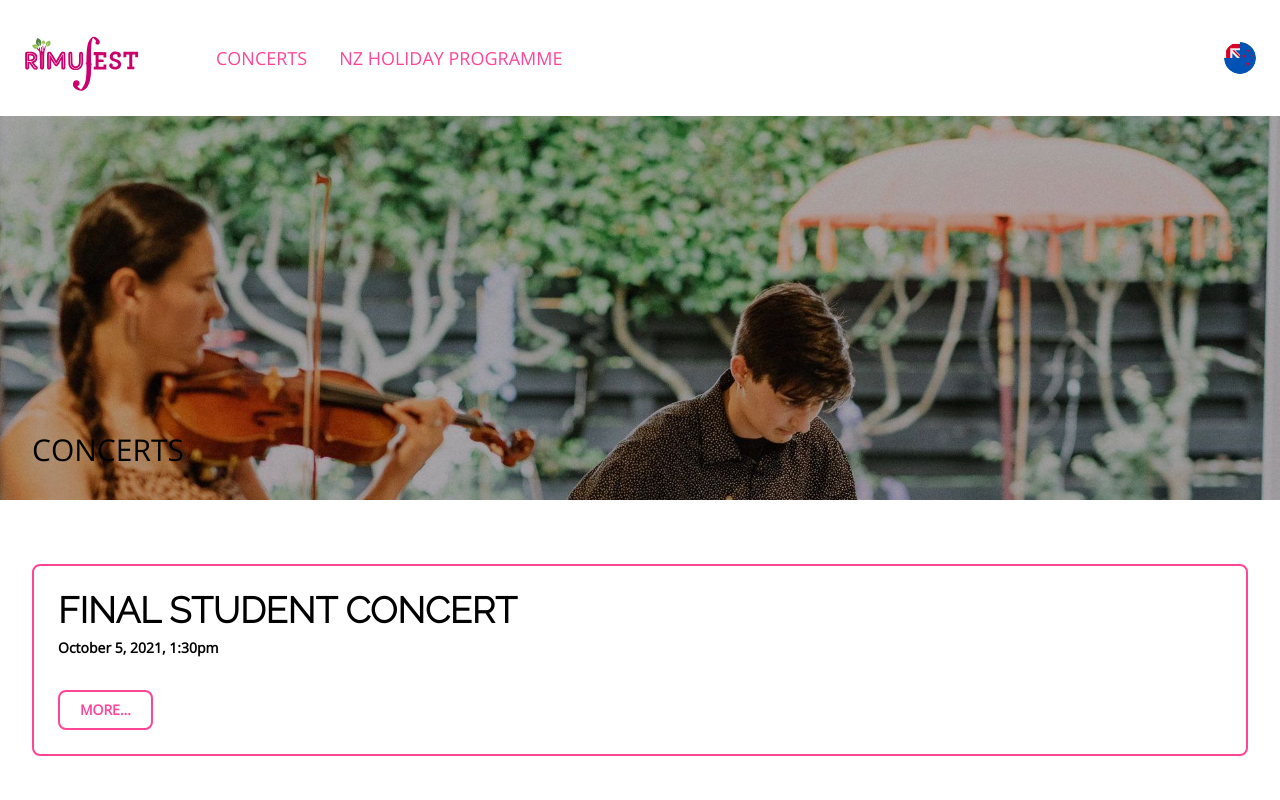
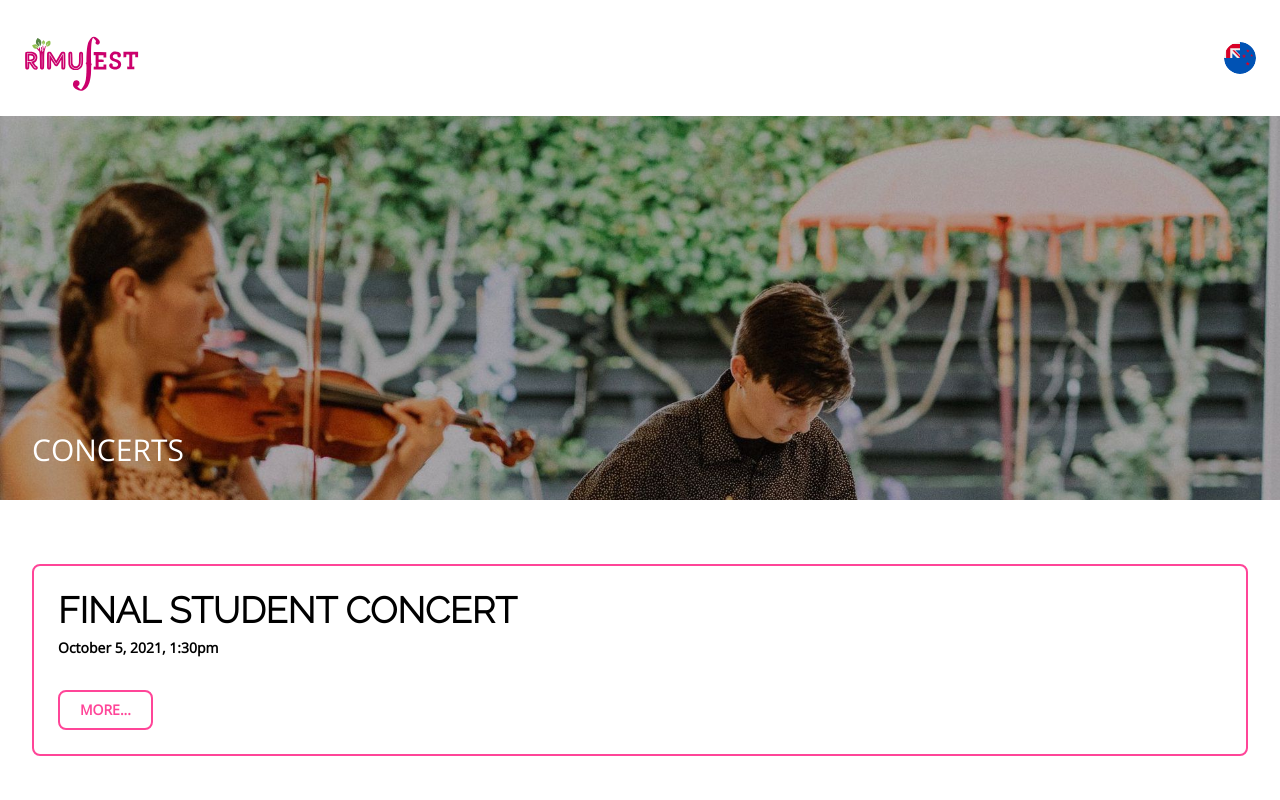
Before and after one commit to Alejandro-Larumbe/rimufest, a Next.js app: page /concerts in a window 1280 px wide. Shown: the top 800 px of the page. Built offline with nearby package versions, Linux system fonts and the light colour scheme.

Commit message:
fixes hero letters

```diff
--- a/components/Hero.js
+++ b/components/Hero.js
@@ -7,7 +7,7 @@
       }}
       className={`justify-end flex flex-col w-screen h-96`}
     >
-      <div className="p-8 text-3xl">{children}</div>
+      <div className="p-8 text-white text-3xl">{children}</div>
     </div>
   );
 }
--- a/tailwind.config.js
+++ b/tailwind.config.js
@@ -39,6 +39,9 @@
       darky: {
         DEFAULT: "#121212",
       },
+      white: {
+        DEFAULT: "#FFFFFF",
+      },
     },
     extend: {
       backgroundImage: (theme) => ({
```
